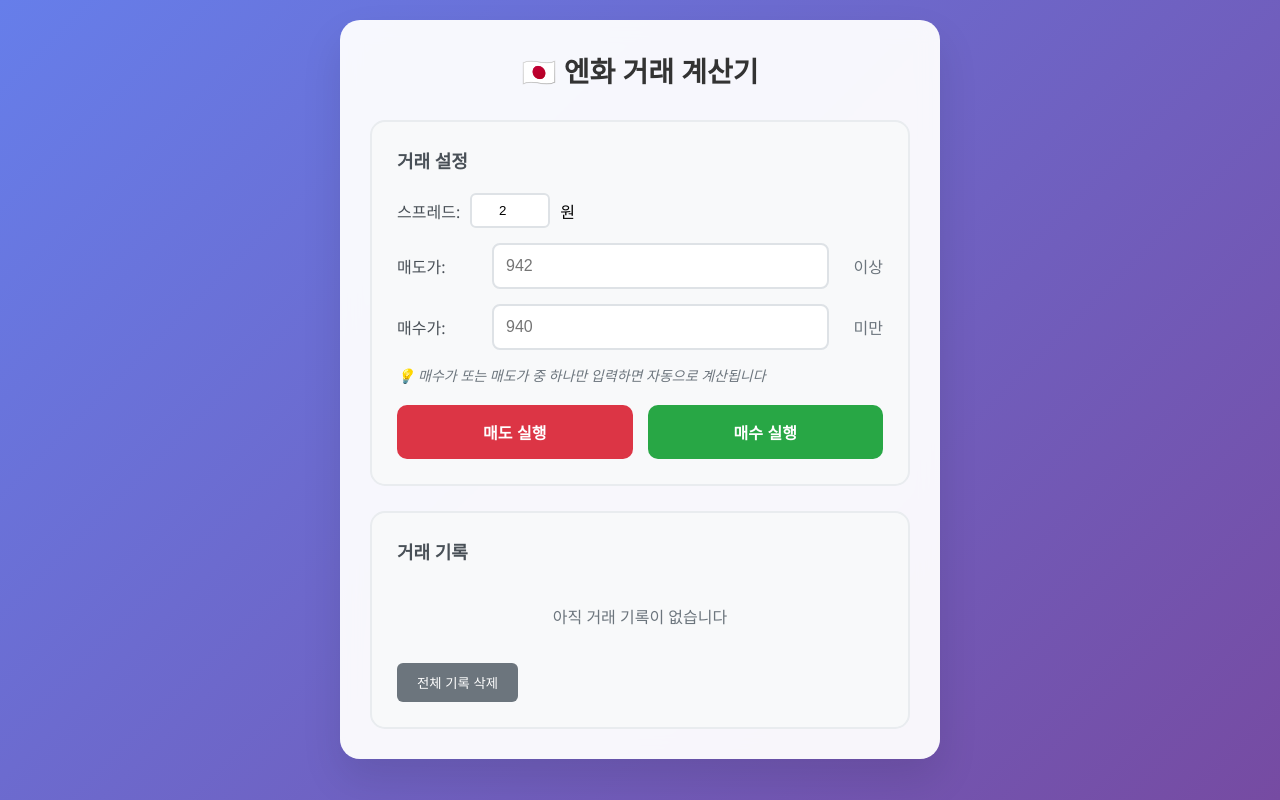
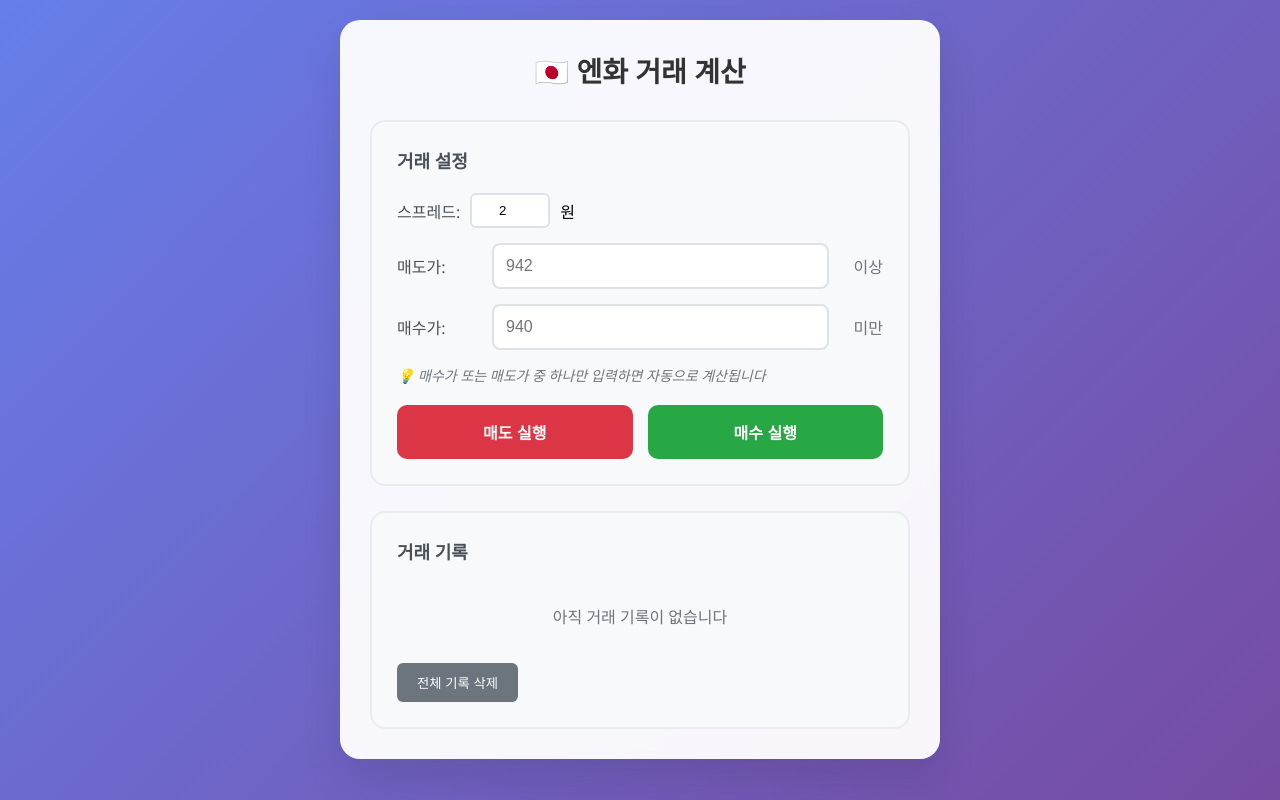
Before and after one commit to loveeuge/JP_TOSS, a plain HTML site: page index.html in a window 1280 px wide. Drawn offline with Linux system fonts and the light colour scheme.

Commit message:
Update index.html

```diff
--- a/index.html
+++ b/index.html
@@ -242,7 +242,7 @@
 </head>
 <body>
     <div class="container">
-        <h1 class="title">🇯🇵 엔화 거래 계산기</h1>
+        <h1 class="title">🇯🇵 엔화 거래 계산</h1>
 
         <div class="input-section">
             <h3 class="section-title">거래 설정</h3>
```
